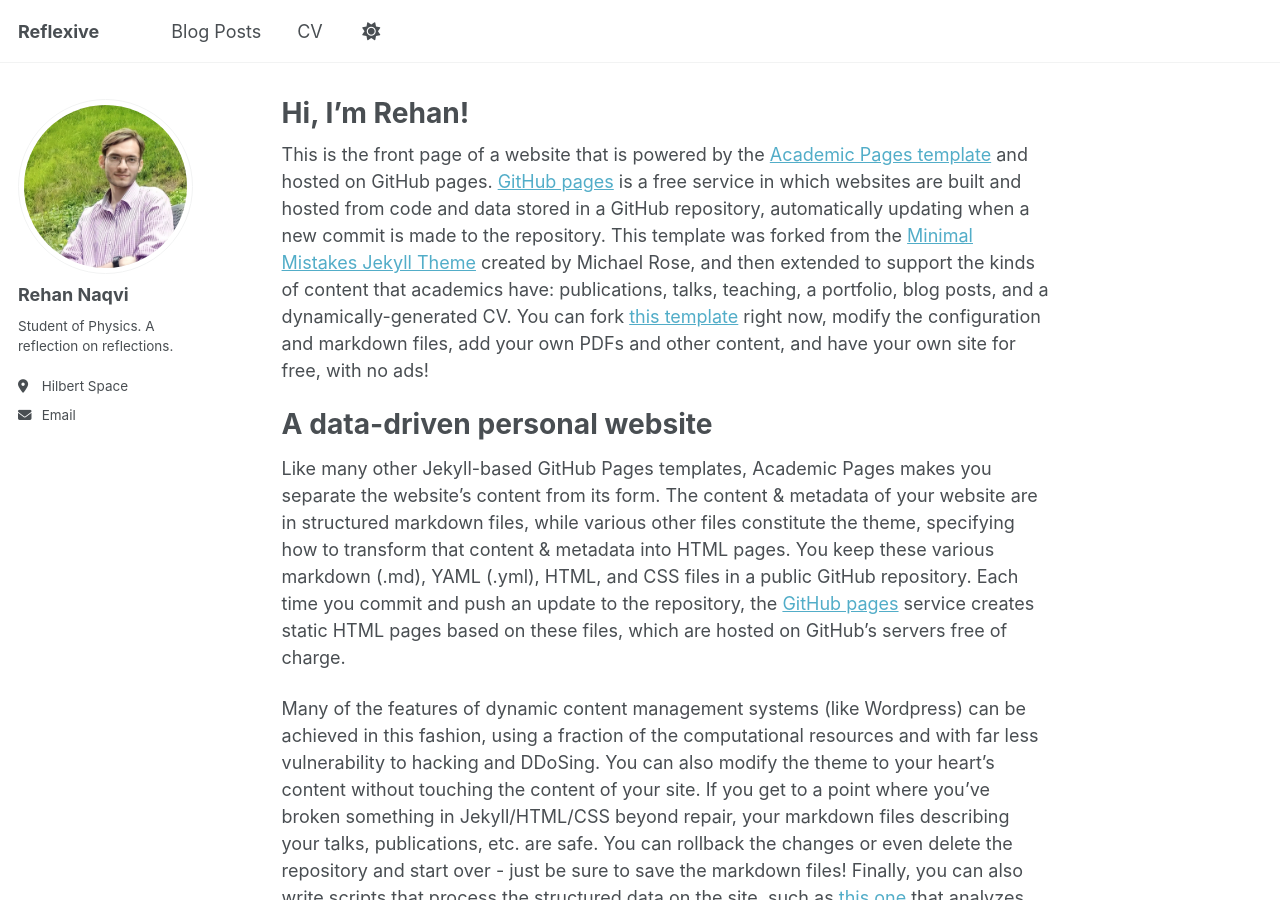
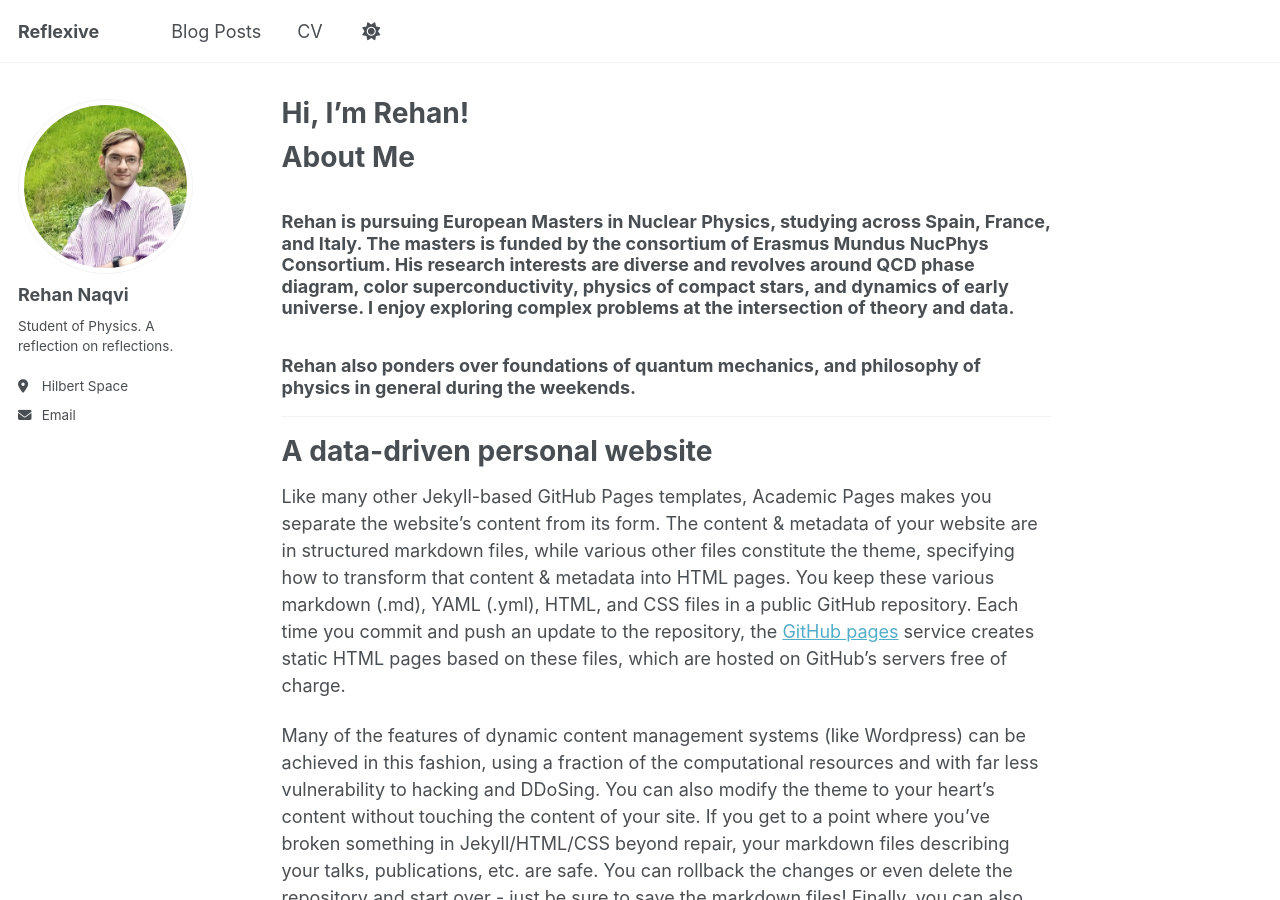
Before and after one commit to rayhannaqvi/rayhannaqvi.github.io, a Jekyll site: the page built from _pages/about.md, in a window 1280 px wide and 900 px high. Built offline with Jekyll 4.4.1, drawn with Linux system fonts in a browser that asks for light colours.

Commit message:
Update about.md
new additions to about page

```diff
--- a/_pages/about.md
+++ b/_pages/about.md
@@ -7,7 +7,13 @@ redirect_from:
   - /about.html
 ---
 
-This is the front page of a website that is powered by the [Academic Pages template](https://github.com/academicpages/academicpages.github.io) and hosted on GitHub pages. [GitHub pages](https://pages.github.com) is a free service in which websites are built and hosted from code and data stored in a GitHub repository, automatically updating when a new commit is made to the repository. This template was forked from the [Minimal Mistakes Jekyll Theme](https://mmistakes.github.io/minimal-mistakes/) created by Michael Rose, and then extended to support the kinds of content that academics have: publications, talks, teaching, a portfolio, blog posts, and a dynamically-generated CV. You can fork [this template](https://github.com/academicpages/academicpages.github.io) right now, modify the configuration and markdown files, add your own PDFs and other content, and have your own site for free, with no ads!
+# About Me
+
+### Rehan is pursuing European Masters in Nuclear Physics, studying across Spain, France, and Italy. The masters is funded by the consortium of Erasmus Mundus NucPhys Consortium. His research interests are diverse and revolves around QCD phase diagram, color superconductivity, physics of compact stars, and dynamics of early universe. I enjoy exploring complex problems at the intersection of theory and data.
+
+
+### Rehan also ponders over foundations of quantum mechanics, and philosophy of physics in general during the weekends.
+---
 
 A data-driven personal website
 ======
```
